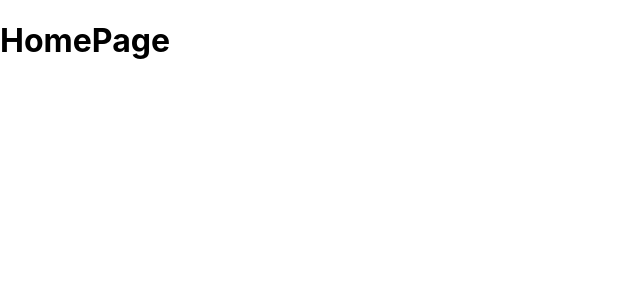
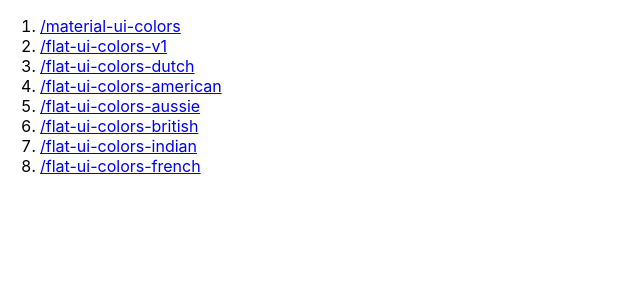
Before and after one commit to mhasanince/massive-color-app, a React (Create React App) app: page / in a window 1280 px wide. Shown: the top 300 px of the page, without its empty margins (0-640 px from the left). Built offline with nearby package versions, Linux system fonts and the light colour scheme.

Commit message:
App deployed gh-pages

```diff
--- a/src/Navbar.js
+++ b/src/Navbar.js
@@ -1,4 +1,5 @@
 import React, { Component } from 'react';
+import { Link } from 'react-router-dom';
 import { Select, MenuItem, Snackbar, IconButton } from '@material-ui/core';
 import { Close } from '@material-ui/icons';
 import Slider from 'rc-slider';
@@ -29,7 +30,7 @@ export default class Navbar extends Component {
     return (
       <header className="Navbar">
         <div className="logo">
-          <a href="/">React Color Picker</a>
+          <Link to="/">React Color Picker</Link>
         </div>
         <div className="slider-container">
           <span>Level: {level}</span>
--- a/src/Routes.js
+++ b/src/Routes.js
@@ -1,5 +1,5 @@
 import React, { Component } from 'react';
-import { Switch, Route } from 'react-router-dom';
+import { Switch, Route, Link } from 'react-router-dom';
 import Palette from './Palette';
 import { generatePalette } from './colorHelpers';
 
@@ -14,9 +14,53 @@ export default class Routes extends Component {
     };
     return (
       <Switch>
-        <Route exact path="/" render={() => <h1>HomePage</h1>} />
+        <Route
+          exact
+          path="/"
+          render={() => (
+            <ol>
+              <li>
+                <Link to="/palette/material-ui-colors">
+                  /material-ui-colors
+                </Link>
+              </li>
+              <li>
+                <Link to="/palette/flat-ui-colors-v1">/flat-ui-colors-v1</Link>
+              </li>
+              <li>
+                <Link to="/palette/flat-ui-colors-dutch">
+                  /flat-ui-colors-dutch
+                </Link>
+              </li>
+              <li>
+                <Link to="/palette/flat-ui-colors-american">
+                  /flat-ui-colors-american
+                </Link>
+              </li>
+              <li>
+                <Link to="/palette/flat-ui-colors-aussie">
+                  /flat-ui-colors-aussie
+                </Link>
+              </li>
+              <li>
+                <Link to="/palette/flat-ui-colors-british">
+                  /flat-ui-colors-british
+                </Link>
+              </li>
+              <li>
+                <Link to="/palette/flat-ui-colors-indian">
+                  /flat-ui-colors-indian
+                </Link>
+              </li>
+              <li>
+                <Link to="/palette/flat-ui-colors-french">
+                  /flat-ui-colors-french
+                </Link>
+              </li>
+            </ol>
+          )}
+        />
         <Route exact path="/palette/:id" render={getPalette} />
-        <Route render={() => <h1>HomePage</h1>} />
       </Switch>
     );
   }
```
Also changed, not shown: package.json (+7 -1 lines), 1 other file (tests, documents, lock files or other folders).
